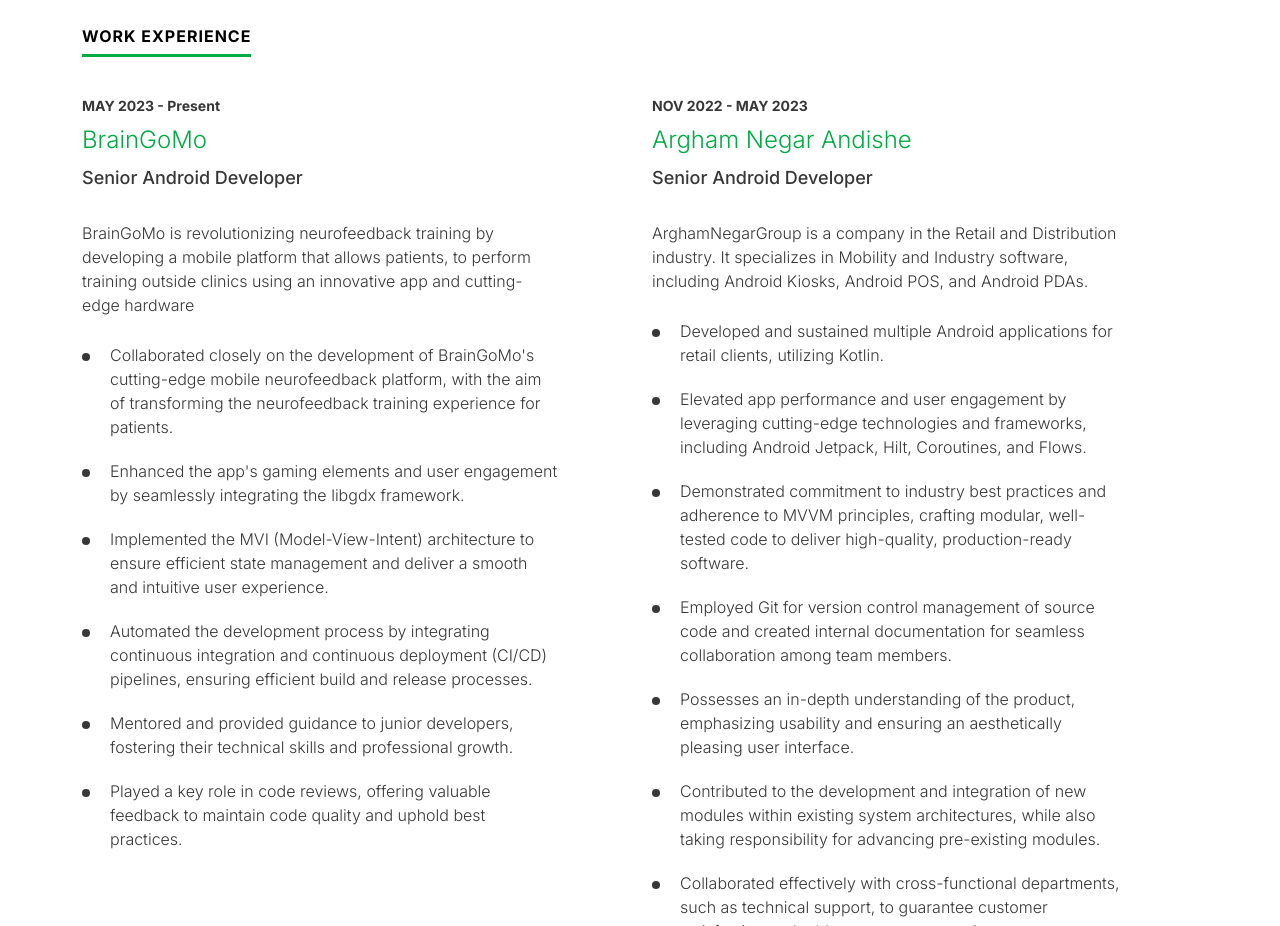
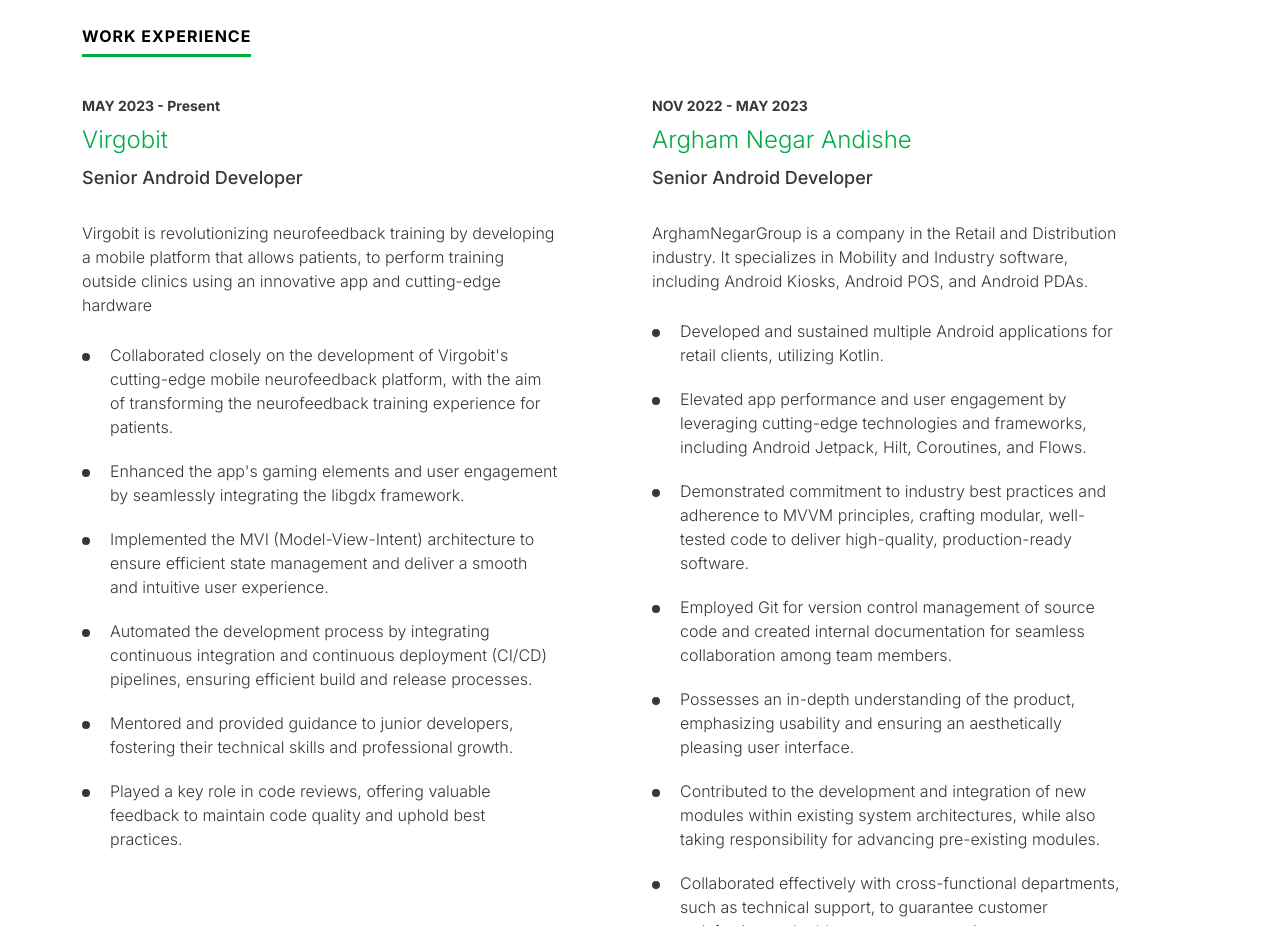
Before and after one commit to 6ahadori/Resume, a plain HTML site: page index.html in a window 1280 px wide. Shown: the part 2420-3346 px from the top of the page. Drawn offline with nearby package versions, Linux system fonts and the light colour scheme.

Commit message:
Update index.html

```diff
--- a/index.html
+++ b/index.html
@@ -194,17 +194,17 @@
           <div class="col-12 col-sm-12 col-md-6 col-lg-6 col-xl-6 col-xxl-6">
             <section>
               <span class="ds-year">MAY 2023 - Present</span>
-              <h3 class="ds-officename">BrainGoMo</h3>
+              <h3 class="ds-officename">Virgobit</h3>
               <span class="ds-department">Senior Android Developer</span>
               <p>
-                BrainGoMo is revolutionizing neurofeedback training by
+                Virgobit is revolutionizing neurofeedback training by
                 developing a mobile platform that allows patients, to perform
                 training outside clinics using an innovative app and
                 cutting-edge hardware
               </p>
               <ul>
                 <li>
-                  Collaborated closely on the development of BrainGoMo's
+                  Collaborated closely on the development of Virgobit's
                   cutting-edge mobile neurofeedback platform, with the aim of
                   transforming the neurofeedback training experience for
                   patients.
```
